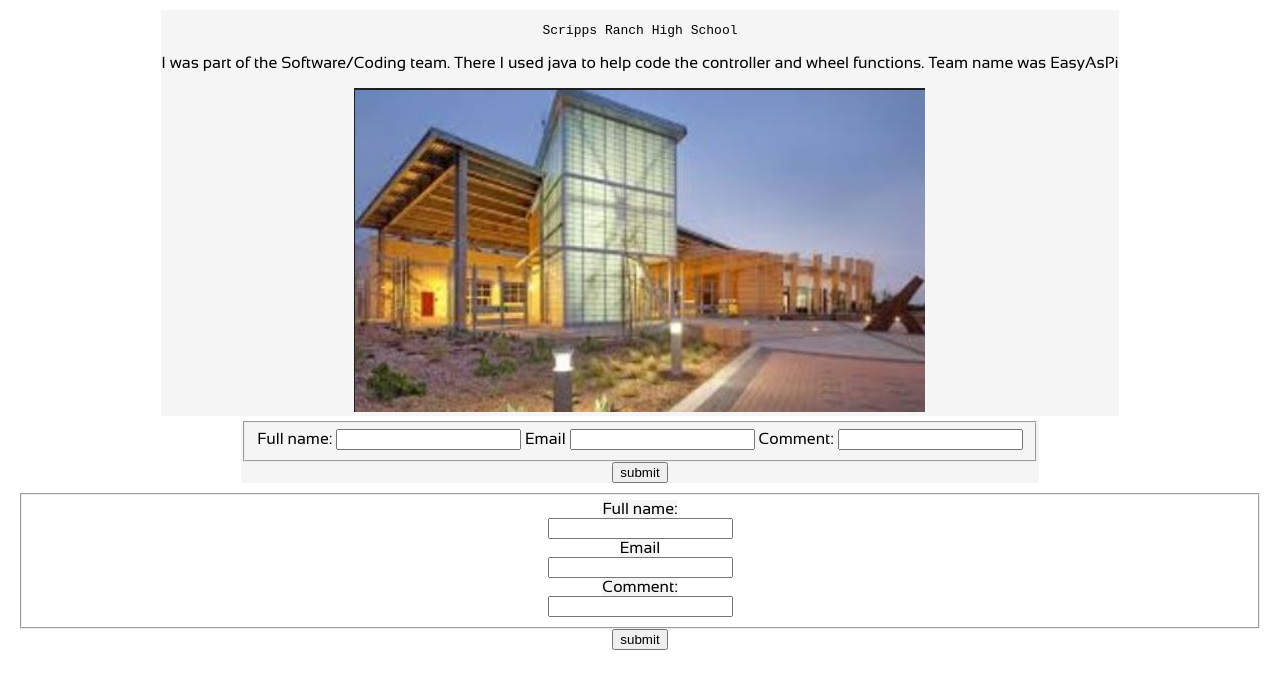
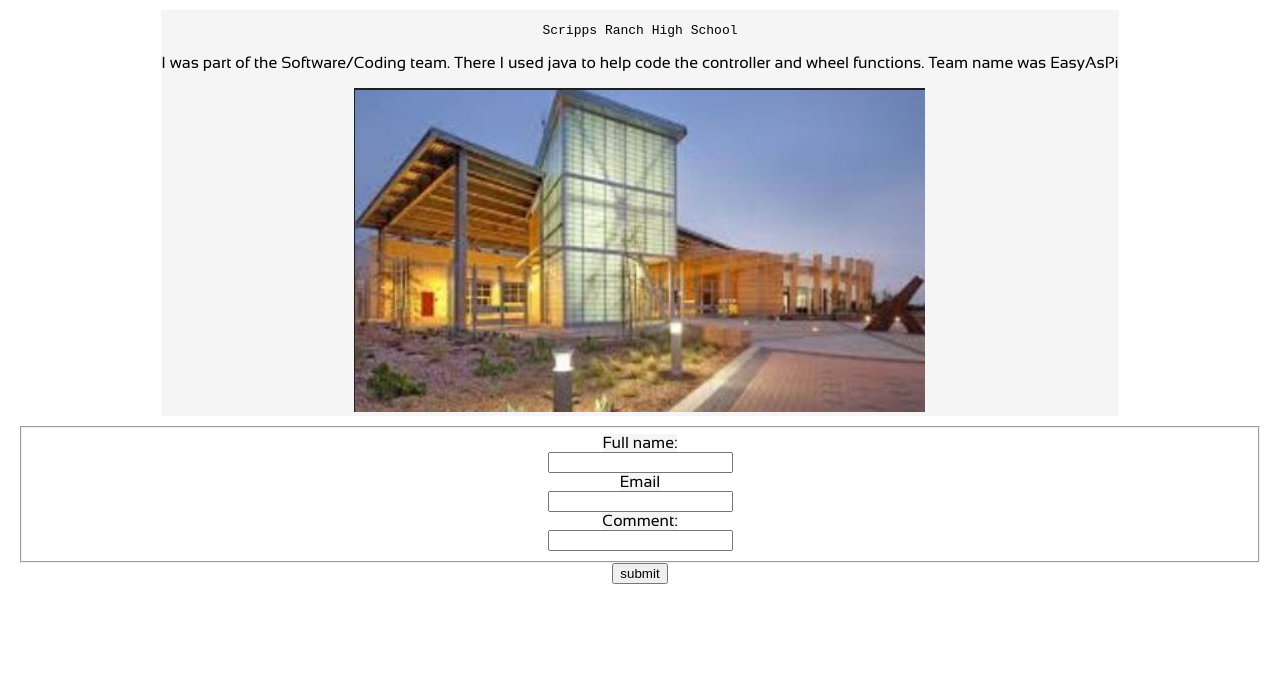
Before and after one commit to Firecrafter703/CSE134, a plain HTML site: page Experience.html in a window 1280 px wide. Shown: the part 396-1074 px from the top of the page. After the commit the page ends 1008 px from the top, so only its background shows below. Drawn offline with Linux system fonts and the light colour scheme.

Commit message:
Update Experience.html

```diff
--- a/Experience.html
+++ b/Experience.html
@@ -80,28 +80,6 @@
 
 </section>
 
-<section class = "box">
-
-
-<form action = "https://httpbin.org/post" method = "POST">
-    <fieldset>
-    <label for = "fullname">Full name:</label>
-    <input type = "text" id = "fullname" name = "fullname" required>
-    <label for = "email">Email</label>
-    <input type = "email" id = "email" name = "email" required>
-    <label for = "comment">Comment:</label>
-    <input type = "text" id = "comment" name = "comment" required>
-
-
-
-
-
-    </fieldset>
-    <button>submit</button>
-    <input type="hidden"/>
-</form>
-
-</section>
 
 </body>
 
```
